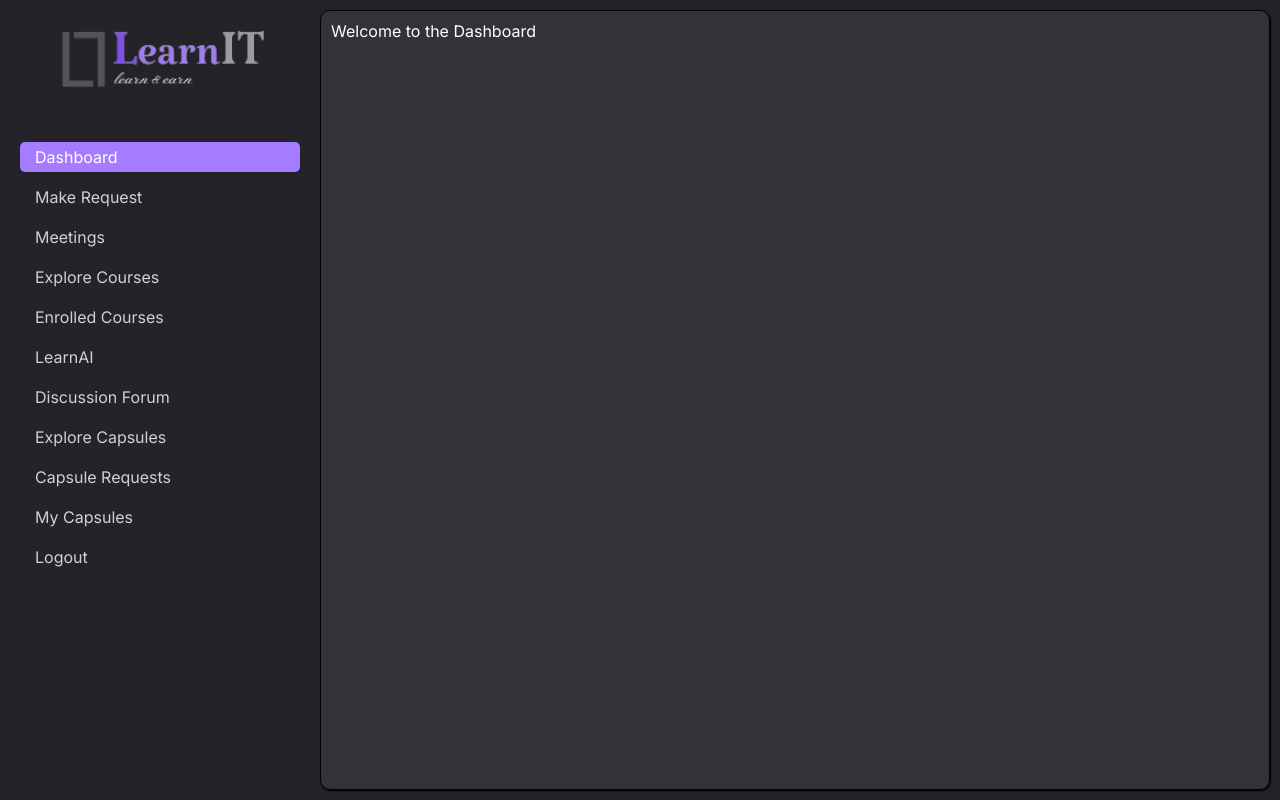
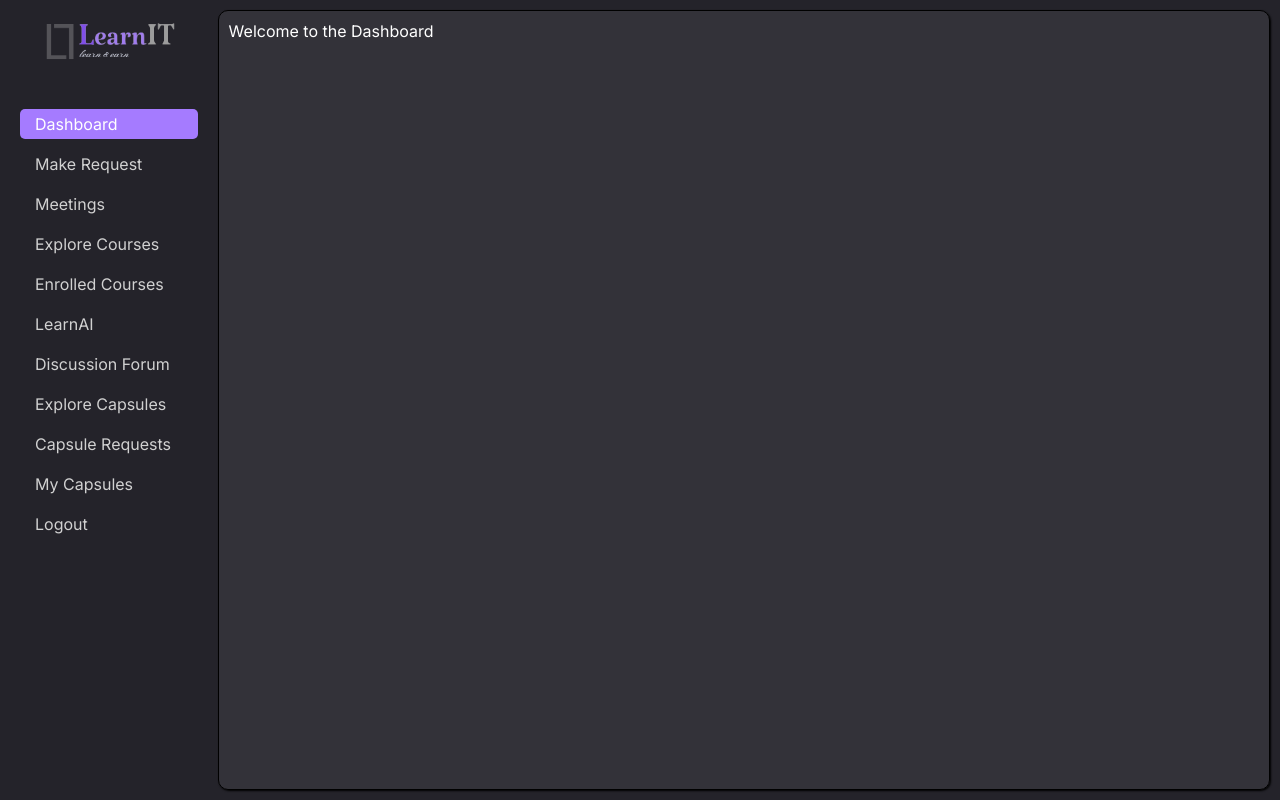
Before and after one commit to KhileshThakur/learnit-frontend, a React (Create React App) app: page /learner/1/dashboard in a window 1280 px wide. Built offline with nearby package versions, Linux system fonts and the light colour scheme; sample sign-in values are in the browser's storage; a web font is replaced by a local one.

Commit message:
LearnAI updated

```diff
--- a/src/Instructor/Pages/InsApp.css
+++ b/src/Instructor/Pages/InsApp.css
@@ -6,7 +6,7 @@
   color: #FFFFFF;
 }
 .i-menu {
-  width: 25%;
+  width: 17%;
   padding: 10px 20px;
 }
 .i-logo {
@@ -38,6 +38,7 @@
   border-radius: 5px;
 }
 .i-content {
+  width: 80%;
   flex-grow: 1;
   margin: 10px 10px 10px 0px;
   border-radius: 10px;
--- a/src/Learner/Pages/LeaApp.css
+++ b/src/Learner/Pages/LeaApp.css
@@ -6,7 +6,7 @@
   color: #FFFFFF;
 }
 .l-menu {
-  width: 25%;
+  width: 17%;
   padding: 10px 20px;
 }
 .l-logo {
@@ -38,6 +38,7 @@
   border-radius: 5px;
 }
 .l-content {
+  width: 80%;
   flex-grow: 1;
   margin: 10px 10px 10px 0px;
   border-radius: 10px;
```
